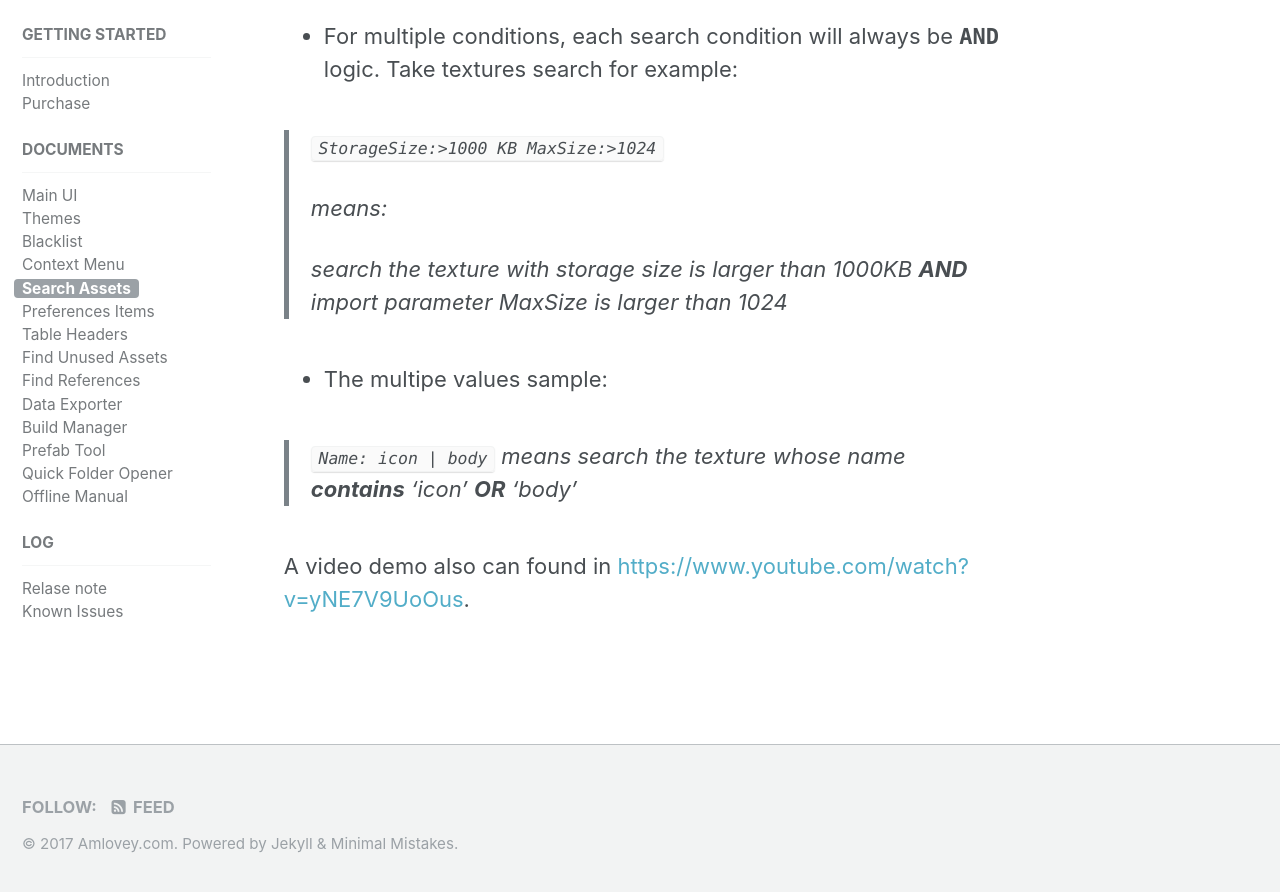
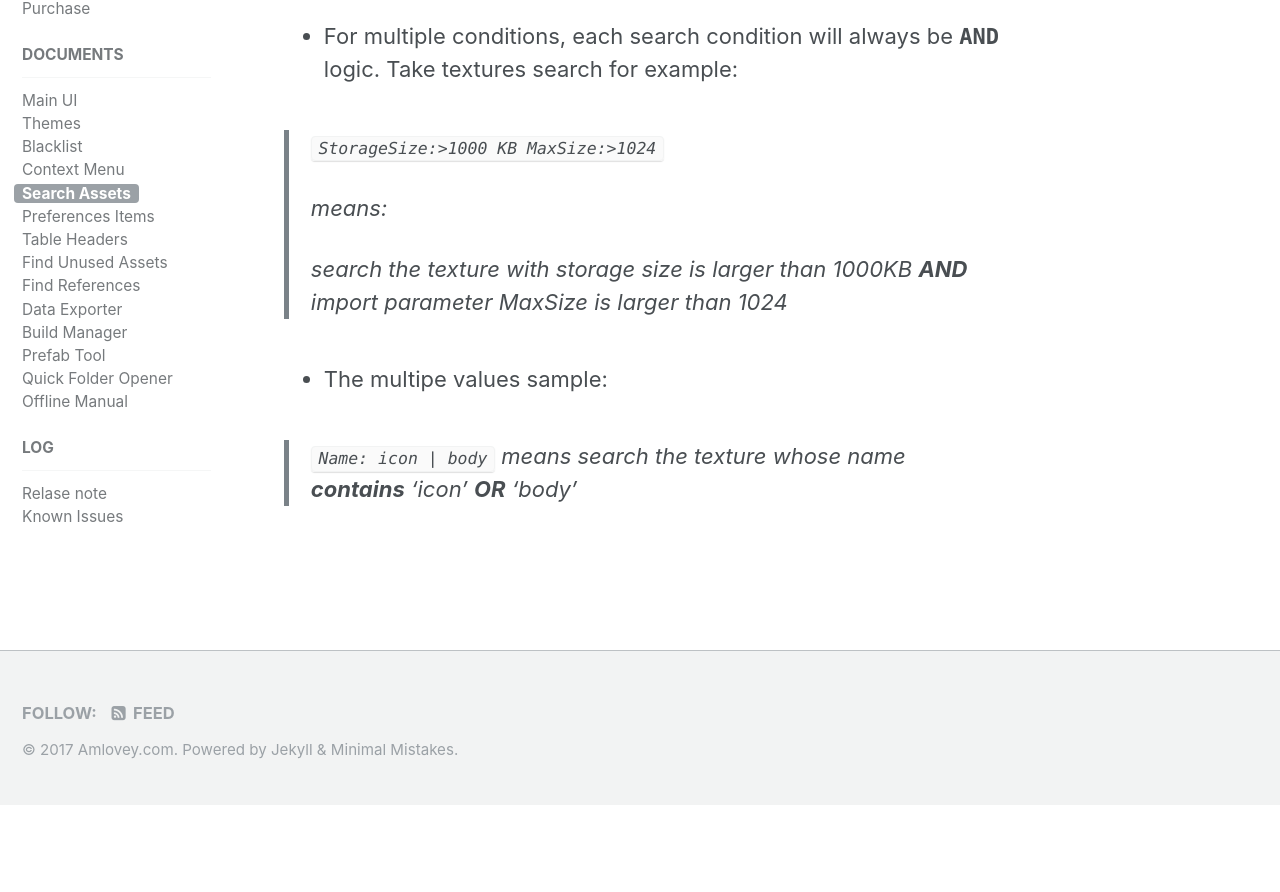
Before and after one commit to amloveyweb/amloveyweb.github.io, a Jekyll site: the page built from _pages/AssetsExplorer/search-assets.md, in a window 1280 px wide and 900 px high, scrolled down 1960 px. Shown: the top 892 px of the window. Built offline with Jekyll 4.4.1, drawn with Linux system fonts in a browser that asks for light colours; after the commit the page ends 2765 px from its top, so only the background shows below that.

Commit message:
update video

```diff
--- a/_pages/AssetsExplorer/search-assets.md
+++ b/_pages/AssetsExplorer/search-assets.md
@@ -5,7 +5,7 @@
 sidebar:
     nav: "assets-explorer"
 ---
-<iframe width="640" height="360" src="https://www.youtube.com/embed/yNE7V9UoOus" frameborder="0" allowfullscreen></iframe>
+<iframe width="640" height="360" src="https://www.youtube.com/embed/dF0f_83SM0Y" frameborder="0" allowfullscreen></iframe>
 
 <br/>
 A+ Assets Explorer supports two ways to search your assets:
@@ -47,5 +47,3 @@
 * The multipe values sample:
 
 > `Name: icon | body` means search the texture whose name __contains__ 'icon' __OR__ 'body'
-
-A video demo also can found in <https://www.youtube.com/watch?v=yNE7V9UoOus>.
```
Also changed, not shown: _pages/AssetsExplorer/assetsexplorer.md (+1 -1 lines).
